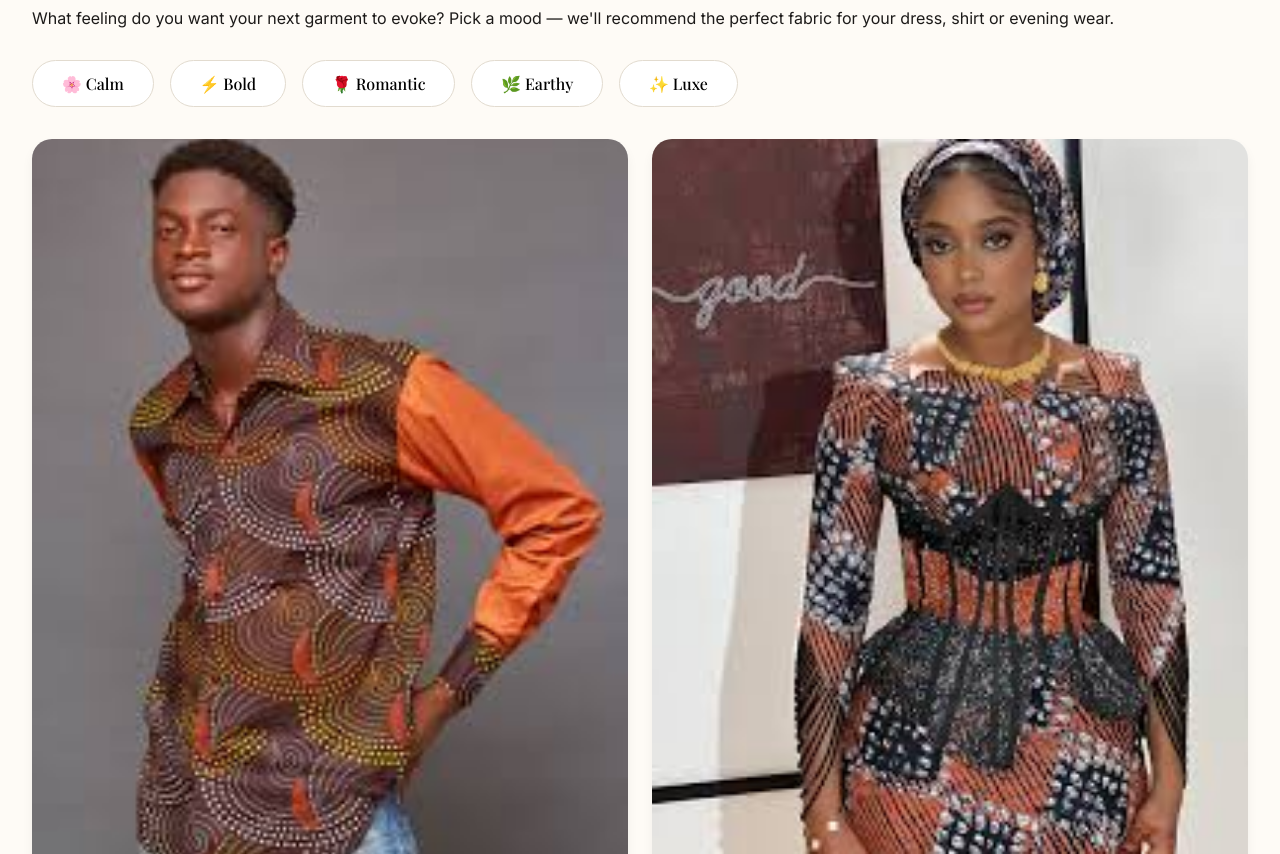
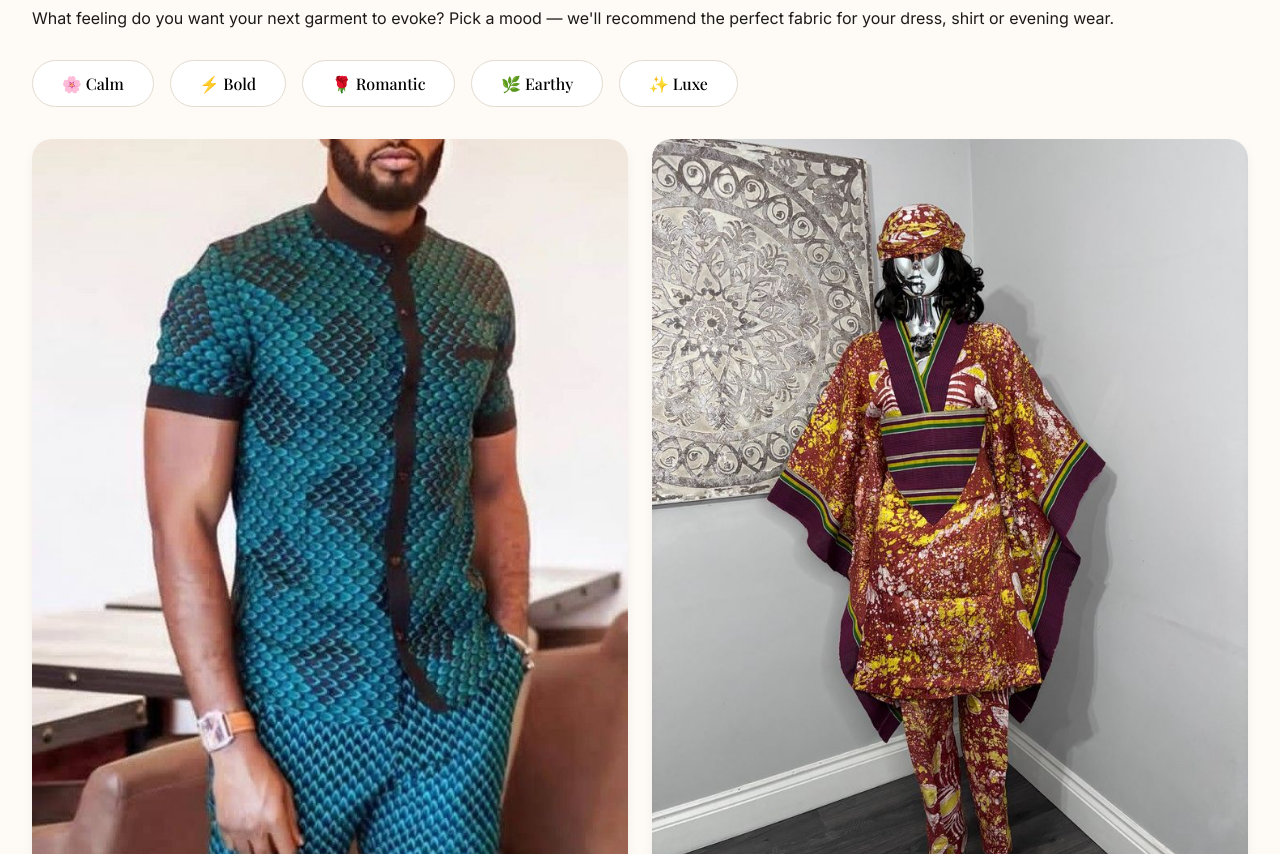
Before and after one commit to Earnfluence-X/DORBRAHFABRICS, a plain HTML site: page index.html in a window 1280 px wide. Shown: the part 2540-3394 px from the top of the page. Drawn offline with nearby package versions, Linux system fonts and the light colour scheme; a web font is replaced by a local one.

Commit message:
Update index.html

```diff
--- a/index.html
+++ b/index.html
@@ -695,24 +695,24 @@
     // MOOD MATCHER - No "Linen shirt" references
     const moodData = {
         calm: [
-            {name: "Aura", img: "fabric12.jpg"},
-            {name: "Serenity", img: "fabric6.jpg"}
+            {name: "Aura", img: "1.jpg"},
+            {name: "Serenity", img: "check1.jpg"}
         ],
         bold: [
-            {name: "Scarlet Twill Gown", img: "boldW.jpg"},
+            {name: "Scarlet Twill Gown", img: "f4.jpg"},
             {name: "Jacquard", img: "fabric14.jpg"}
         ],
         romantic: [
-            {name: "Blush Dress", img: "romanticM.jpg"},
-            {name: "Whisper Organza", img: "fabric5.jpg"}
+            {name: "Blush Dress", img: "fa.jpg"},
+            {name: "Whisper Organza", img: "f1.jpg"}
         ],
         earthy: [
             {name: "Raw Hemp Weave Tunic", img: "fabric11.jpg"},
-            {name: "Terracotta Wool", img: "connfident.jpg"}
+            {name: "Terracotta Wool", img: "f4.jpg"}
         ],
         luxe: [
-            {name: "Midnight cape", img: "ftn.jpg"},
-            {name: "Golden lady", img: "fabric10.jpg"}
+            {name: "Midnight cape", img: "fa2.jpg"},
+            {name: "Golden lady", img: "try3.jpg"}
         ]
     };
 
```
